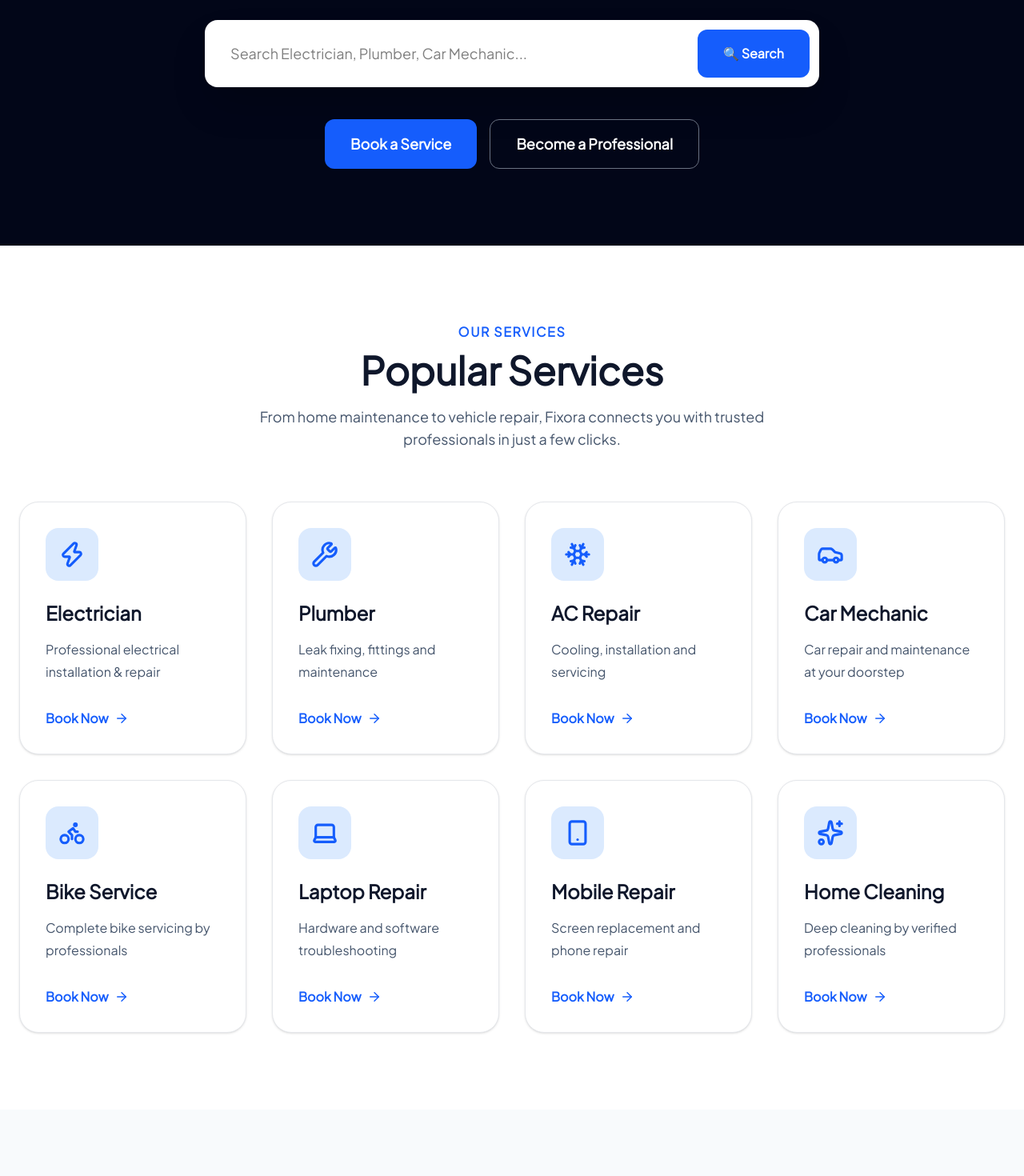
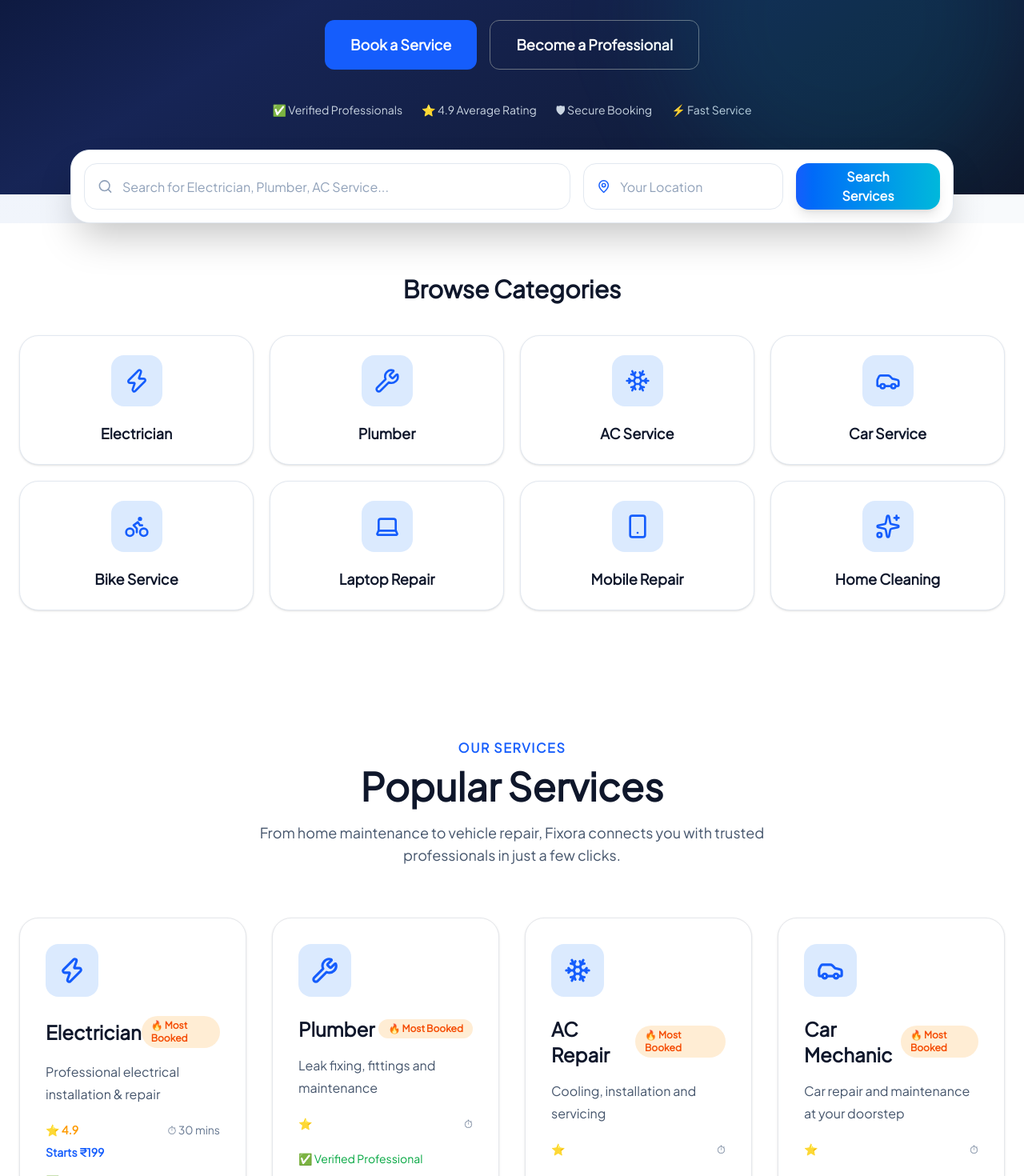
Before and after one commit to shaikhmajid2004-netizen/Fixora, a Next.js app: page / in a window 1280 px wide. Shown: the part 620-2090 px from the top of the page at 80% size. Built offline with nearby package versions, Linux system fonts and the light colour scheme.

Commit message:
Completed Prisma setup

```diff
--- a/src/app/page.tsx
+++ b/src/app/page.tsx
@@ -1,3 +1,5 @@
+import ServiceCategories from "@/components/home/ServiceCategories";
+import SearchBar from "@/components/home/SearchBar";
 import Testimonials from "@/components/home/Testimonials";
 import Stats from "@/components/home/Stats";
 import WhyChoose from "@/components/home/WhyChoose";
@@ -10,6 +12,8 @@
    <>
   <Navbar />
 <Hero />
+<SearchBar />
+<ServiceCategories />
 <Services />
 <WhyChoose />
 <Stats />
--- a/src/components/home/Hero.tsx
+++ b/src/components/home/Hero.tsx
@@ -1,43 +1,45 @@
+"use client";
+import { motion } from "motion/react";
 export default function Hero() {
   return (
-    <section className="flex flex-col items-center justify-center bg-slate-950 px-6 py-24 text-center text-white">
+    <section className="relative flex flex-col items-center justify-center overflow-hidden bg-gradient-to-br from-slate-950 via-blue-950 to-slate-900 px-6 py-24 text-center text-white">
+      {/* Background Glow */}
+<div className="absolute -top-32 -left-32 h-96 w-96 rounded-full bg-blue-500/20 blur-3xl" />
 
+<div className="absolute bottom-0 right-0 h-[28rem] w-[28rem] rounded-full bg-cyan-400/10 blur-3xl" />
       {/* Badge */}
       <div className="mb-6 rounded-full border border-blue-500/40 bg-blue-500/10 px-4 py-2 text-sm text-blue-300">
         ⭐ Trusted Home & Auto Services
       </div>
 
       {/* Heading */}
-      <h1 className="max-w-5xl text-5xl font-bold leading-tight md:text-7xl">
+      <motion.h1
+       initial={{ opacity: 0, y: 40 }}
+       animate={{ opacity: 1, y: 0 }}
+       transition={{ duration: 0.8 }}
+       className="max-w-5xl text-5xl font-bold leading-tight md:text-7xl"
+       >
         Find Trusted{" "}
         <span className="text-blue-500">Home & Auto</span>
         <br />
         Services
         <br />
         Within Minutes.
-      </h1>
+      </motion.h1>
 
       {/* Description */}
-      <p className="mt-8 max-w-3xl text-lg leading-8 text-gray-300">
-        Book verified electricians, plumbers, AC repair, car mechanics,
-        bike service, appliance repair, cleaners, painters and many more —
-        all from one trusted platform.
-      </p>
+<motion.p
+  initial={{ opacity: 0, y: 30 }}
+  animate={{ opacity: 1, y: 0 }}
+  transition={{ delay: 0.25, duration: 0.8 }}
+  className="mt-8 max-w-3xl text-lg leading-8 text-gray-300"
+>
+  Book verified electricians, plumbers, AC repair, car mechanics,
+  bike service, appliance repair, cleaners, painters and many more —
+  all from one trusted platform.
+</motion.p>
 
-      {/* Search Box */}
-      <div className="mt-10 w-full max-w-3xl rounded-2xl bg-white p-3 shadow-2xl">
-        <div className="flex flex-col gap-3 md:flex-row">
-          <input
-            type="text"
-            placeholder="Search Electrician, Plumber, Car Mechanic..."
-            className="flex-1 rounded-xl px-5 py-4 text-lg text-black outline-none"
-          />
 
-          <button className="rounded-xl bg-blue-600 px-8 py-4 font-semibold text-white transition hover:bg-blue-700">
-            🔍 Search
-          </button>
-        </div>
-      </div>
 
       {/* Buttons */}
       <div className="mt-10 flex flex-col gap-4 sm:flex-row">
@@ -49,6 +51,17 @@
           Become a Professional
         </button>
       </div>
+      <div className="mt-10 flex flex-wrap items-center justify-center gap-6 text-sm text-slate-300">
+
+        <span>✅ Verified Professionals</span>
+
+        <span>⭐ 4.9 Average Rating</span>
+
+        <span>🛡 Secure Booking</span>
+
+        <span>⚡ Fast Service</span>
+
+</div>
 
     </section>
   );
--- a/src/components/home/SearchBar.tsx
+++ b/src/components/home/SearchBar.tsx
@@ -0,0 +1,49 @@
+import { Search, MapPin } from "lucide-react";
+
+export default function SearchBar() {
+  return (
+    <section className="mx-auto -mt-14 relative z-20 max-w-6xl px-6">
+      <div className="rounded-3xl border border-slate-200 bg-white p-4 shadow-2xl">
+
+        <div className="grid gap-4 lg:grid-cols-[1fr_250px_180px]">
+
+          {/* Search */}
+
+          <div className="flex items-center rounded-2xl border border-slate-200 px-4">
+
+            <Search className="mr-3 h-5 w-5 text-slate-400" />
+
+            <input
+              type="text"
+              placeholder="Search for Electrician, Plumber, AC Service..."
+              className="h-14 w-full bg-transparent outline-none placeholder:text-slate-400"
+            />
+
+          </div>
+
+          {/* Location */}
+
+          <div className="flex items-center rounded-2xl border border-slate-200 px-4">
+
+            <MapPin className="mr-3 h-5 w-5 text-blue-600" />
+
+            <input
+              type="text"
+              placeholder="Your Location"
+              className="h-14 w-full bg-transparent outline-none placeholder:text-slate-400"
+            />
+
+          </div>
+
+          {/* Search Button */}
+
+          <button className="rounded-2xl bg-gradient-to-r from-blue-600 to-cyan-500 px-8 font-semibold text-white shadow-lg transition-all duration-300 hover:-translate-y-1 hover:shadow-2xl">
+            Search Services
+          </button>
+
+        </div>
+
+      </div>
+    </section>
+  );
+}
--- a/src/components/home/ServiceCategories.tsx
+++ b/src/components/home/ServiceCategories.tsx
@@ -0,0 +1,56 @@
+import {
+  Zap,
+  Wrench,
+  Snowflake,
+  Car,
+  Bike,
+  Laptop,
+  Smartphone,
+  Sparkles,
+} from "lucide-react";
+
+const categories = [
+  { title: "Electrician", icon: Zap },
+  { title: "Plumber", icon: Wrench },
+  { title: "AC Service", icon: Snowflake },
+  { title: "Car Service", icon: Car },
+  { title: "Bike Service", icon: Bike },
+  { title: "Laptop Repair", icon: Laptop },
+  { title: "Mobile Repair", icon: Smartphone },
+  { title: "Home Cleaning", icon: Sparkles },
+];
+
+export default function ServiceCategories() {
+  return (
+    <section className="bg-white py-16">
+      <div className="mx-auto max-w-7xl px-6">
+
+        <h2 className="mb-10 text-center text-3xl font-bold text-slate-900">
+          Browse Categories
+        </h2>
+
+        <div className="grid grid-cols-2 gap-5 md:grid-cols-4">
+          {categories.map((category) => {
+            const Icon = category.icon;
+
+            return (
+              <div
+                key={category.title}
+                className="group flex cursor-pointer flex-col items-center rounded-3xl border border-slate-200 bg-white p-6 shadow-sm transition-all duration-300 hover:-translate-y-2 hover:border-blue-500 hover:shadow-xl"
+              >
+                <div className="rounded-2xl bg-blue-100 p-4 transition group-hover:bg-blue-600">
+                  <Icon className="h-8 w-8 text-blue-600 group-hover:text-white" />
+                </div>
+
+                <h3 className="mt-5 text-lg font-semibold text-slate-900">
+                  {category.title}
+                </h3>
+              </div>
+            );
+          })}
+        </div>
+
+      </div>
+    </section>
+  );
+}
--- a/src/components/home/Services.tsx
+++ b/src/components/home/Services.tsx
@@ -15,41 +15,60 @@
   icon: Zap,
   title: "Electrician",
   description: "Professional electrical installation & repair",
+  rating: "4.9",
+  time: "30 mins",
+  price: "Starts ₹199",
+  popular: true,
+  verified: true,
 },
   {
     icon: Wrench,
     title: "Plumber",
     description: "Leak fixing, fittings and maintenance",
+    popular: true,
+    verified: true,
   },
   {
     icon: Snowflake,
     title: "AC Repair",
     description: "Cooling, installation and servicing",
+    popular: true,
+    verified: true,
   },
   {
     icon: Car,
     title: "Car Mechanic",
     description: "Car repair and maintenance at your doorstep",
+    popular: true,
+    verified: true,
   },
   {
     icon: Bike,
     title: "Bike Service",
     description: "Complete bike servicing by professionals",
+    popular: true,
+    verified: true,
   },
   {
     icon: Laptop,
     title: "Laptop Repair",
     description: "Hardware and software troubleshooting",
+    popular: true,
+    verified: true,
   },
   {
     icon: Smartphone,
     title: "Mobile Repair",
     description: "Screen replacement and phone repair",
+    popular: true,
+    verified: true,
   },
   {
     icon: Sparkles,
     title: "Home Cleaning",
     description: "Deep cleaning by verified professionals",
+    popular: true,
+    verified: true,
   },
 ];
 
@@ -85,13 +104,45 @@
                   <Icon size={34} strokeWidth={2.2} />
                 </div>
 
-                <h3 className="mt-6 text-2xl font-bold text-slate-900">
+                <div className="mt-6 flex items-center justify-between">
+
+  <h3 className="text-2xl font-bold text-slate-900">
     {service.title}
   </h3>
+
+  {service.popular && (
+    <span className="rounded-full bg-orange-100 px-3 py-1 text-xs font-semibold text-orange-600">
+      🔥 Most Booked
+    </span>
+  )}
+
+</div>
 
                 <p className="mt-4 leading-7 text-slate-600">
                   {service.description}
                 </p>
+                <div className="mt-5 flex flex-col gap-2 text-sm">
+
+  <div className="flex items-center justify-between">
+    <span className="text-amber-500 font-semibold">
+      ⭐ {service.rating}
+    </span>
+
+    <span className="text-slate-500">
+      ⏱ {service.time}
+    </span>
+  </div>
+
+  <p className="font-semibold text-blue-600">
+    {service.price}
+  </p>
+  {service.verified && (
+  <p className="mt-2 text-sm font-medium text-green-600">
+    ✅ Verified Professional
+  </p>
+)}
+
+</div>
 
                 <button className="mt-8 flex items-center gap-2 font-semibold text-blue-600 transition group-hover:gap-3">
                   Book Now
```
Lines whose indentation alone changed are shown as unchanged.
